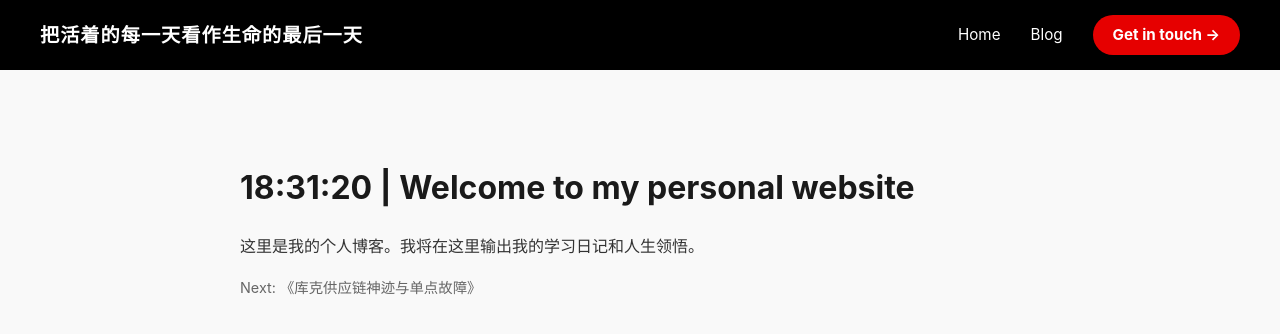
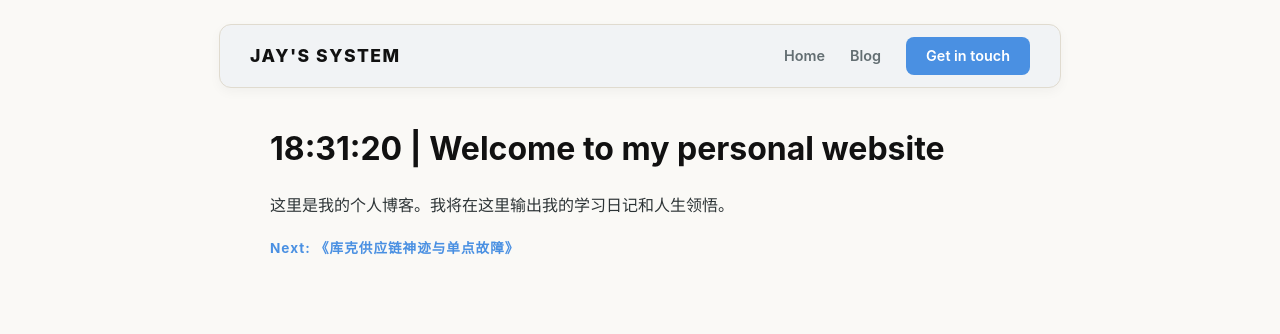
Before and after one commit to jayzzzzmp-commits/jayzzzzmp-commits.github.io, a Jekyll site: the page built from index.html, in a window 1280 px wide. Shown: the top 334 px of the page. Built offline with Jekyll 4.4.1, drawn with Linux system fonts in a browser that asks for light colours.

Commit message:
Update default.html

```diff
--- a/_layouts/default.html
+++ b/_layouts/default.html
@@ -1,39 +1,113 @@
 <!DOCTYPE html>
-<html>
+<html lang="zh-CN">
 <head>
     <meta charset="UTF-8">
+    <meta name="viewport" content="width=device-width, initial-scale=1.0">
     <title>{{ page.title }}</title>
     <style>
-        body { font-family: -apple-system, BlinkMacSystemFont, "Segoe UI", Roboto, Helvetica, Arial, sans-serif; margin: 0; padding: 0; line-height: 1.6; color: #333; background-color: #f9f9f9; }
-        .navbar { background-color: #000; color: #fff; display: flex; justify-content: space-between; align-items: center; padding: 15px 40px; }
-        .nav-brand { font-size: 1.2em; font-weight: bold; letter-spacing: 1px; }
-        .nav-links { display: flex; gap: 30px; align-items: center; }
-        .nav-links a { color: #fff; text-decoration: none; font-size: 0.95em; transition: color 0.3s; }
-        .nav-links a:hover { color: #888; }
-        .btn-contact { background-color: #e60000; color: #fff !important; padding: 8px 20px; border-radius: 20px; font-weight: bold; }
-        .btn-contact:hover { background-color: #cc0000; }
-        .content { max-width: 800px; margin: 50px auto; padding: 20px; }
-        h1 { color: #1a1a1a; }
-        .tag { color: #666; font-size: 0.9em; }
-        /* 博客和联系页的补充样式也可以全塞在这里 */
-        .article-card { background: #fff; padding: 20px; border-radius: 8px; box-shadow: 0 2px 4px rgba(0,0,0,0.1); margin-bottom: 20px; }
-        .contact-card { background: #fff; padding: 40px; border-radius: 12px; box-shadow: 0 4px 12px rgba(0,0,0,0.05); display: inline-block; text-align: left; border-top: 4px solid #e60000; }
-        .contact-item { margin-bottom: 20px; font-size: 1.1em; color: #555; }
-        .contact-item b { color: #000; display: inline-block; width: 100px;}
+        /* --- 学术极客 (Plan C) 色彩变量 --- */
+        :root {
+            --bg-color: #FAF9F6;       /* 羊皮纸白 */
+            --text-color: #2D3436;     /* 瓦砾灰正文 */
+            --navbar-bg: #F1F3F5;      /* 导航栏冷灰 */
+            --accent-color: #4A90E2;   /* 理性逻辑蓝 */
+        }
+
+        /* 基础底漆 */
+        body {
+            font-family: -apple-system, BlinkMacSystemFont, "Segoe UI", Roboto, Helvetica, Arial, sans-serif;
+            margin: 0;
+            padding: 0;
+            line-height: 1.8;
+            color: var(--text-color);
+            background-color: var(--bg-color);
+        }
+
+        /* --- 核心重构：悬浮岛导航栏 (Golden Ratio) --- */
+        .navbar {
+            background-color: var(--navbar-bg);
+            /* 物理约束：最大宽度780px，不再横跨全屏 */
+            max-width: 780px;
+            /* 几何居中：上下留出24px的呼吸空间，左右自动居中对齐 */
+            margin: 24px auto;
+            /* 工业倒角：12像素的圆角，让边缘不再锋利 */
+            border-radius: 12px;
+            /* 悬浮力场：加一点极淡的阴影，让它像悬浮在纸面上 */
+            box-shadow: 0 4px 12px rgba(0, 0, 0, 0.04);
+
+            display: flex;
+            justify-content: space-between;
+            align-items: center;
+            padding: 12px 30px;
+            border: 1px solid #E0DBCF; /* 极细的边框增加精致感 */
+        }
+
+        .nav-brand {
+            font-size: 1.1em;
+            font-weight: 800;
+            letter-spacing: 1.5px;
+            color: #111;
+            text-decoration: none;
+        }
+
+        .nav-links {
+            display: flex;
+            gap: 25px;
+            align-items: center;
+        }
+
+        .nav-links a {
+            color: #636E72;
+            text-decoration: none;
+            font-size: 0.9em;
+            font-weight: 600;
+            transition: color 0.2s;
+        }
+
+        .nav-links a:hover {
+            color: var(--text-color);
+        }
+
+        /* 理性蓝 Contact 按钮 */
+        .btn-contact {
+            background-color: var(--accent-color);
+            color: white !important;
+            padding: 6px 20px;
+            border-radius: 8px; /* 稍微硬朗一点的圆角 */
+            font-weight: 600;
+            transition: all 0.2s;
+        }
+
+        .btn-contact:hover {
+            transform: translateY(-1px);
+            box-shadow: 0 4px 10px rgba(74, 144, 226, 0.3);
+        }
+
+        /* 内容区容器：与导航栏宽度绝对对齐 */
+        .content {
+            max-width: 780px;
+            margin: 40px auto;
+            padding: 0 20px;
+        }
+
+        h1, h2, h3 { color: #111; line-height: 1.3; }
+        .tag { color: var(--accent-color); font-size: 0.85em; font-weight: bold; letter-spacing: 1px; }
     </style>
 </head>
 <body>
 
     <nav class="navbar">
-        <div class="nav-brand">把活着的每一天看作生命的最后一天</div>
+        <a href="index.html" class="nav-brand">JAY'S SYSTEM</a>
         <div class="nav-links">
             <a href="index.html">Home</a>
             <a href="blog.html">Blog</a>
-            <a href="contact.html" class="btn-contact">Get in touch &rarr;</a>
+            <a href="contact.html" class="btn-contact">Get in touch</a>
         </div>
     </nav>
 
-    {{ content }}
+    <main class="content">
+        {{ content }}
+    </main>
 
 </body>
 </html>
```
